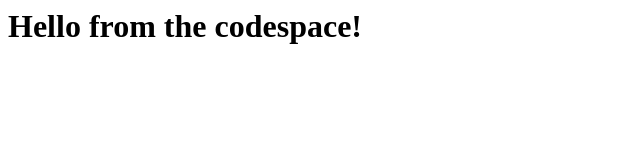
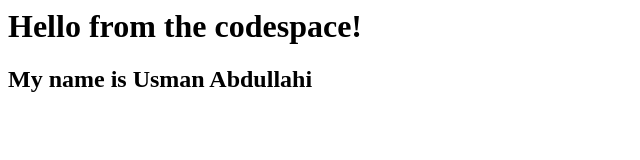
Before and after one commit to kayode96-max/skills-code-with-codespaces, a plain HTML site: page index.html in a window 1280 px wide. Shown: the whole page, without its empty margins (0-640 px from the left). Drawn offline with Linux system fonts and the light colour scheme.

Commit message:
adding my name to file

```diff
--- a/index.html
+++ b/index.html
@@ -1,3 +1,4 @@
 <html>
   <h1>Hello from the codespace!</h1>
+  <h2>My name is Usman Abdullahi</h2>
 </html>
```
